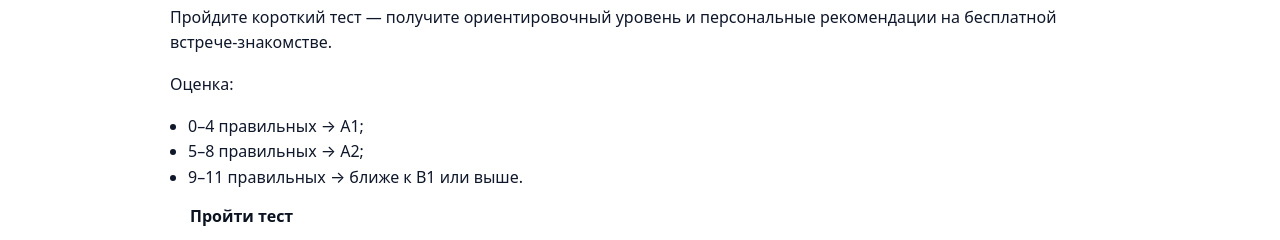
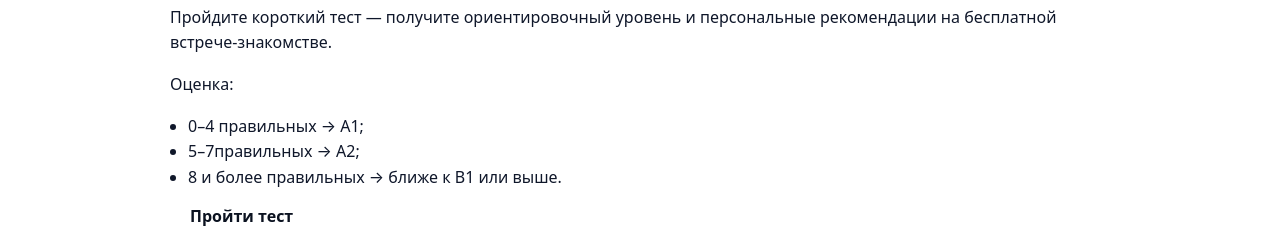
Before and after one commit to HannaLun/tutor-, a plain HTML site: page index.html in a window 1280 px wide. Shown: the part 1960-2200 px from the top of the page. Drawn offline with Linux system fonts and the light colour scheme.

Commit message:
Update index.html

```diff
--- a/index.html
+++ b/index.html
@@ -157,8 +157,8 @@
 </p>
   <ul class="nice">
 	  <li>0–4 правильных → A1;</li>
-        <li>5–8 правильных → A2;</li>
-        <li>9–11 правильных → ближе к B1 или выше.</li>
+        <li>5–7правильных → A2;</li>
+        <li>8 и более правильных → ближе к B1 или выше.</li>
       </ul>
 
 
```
